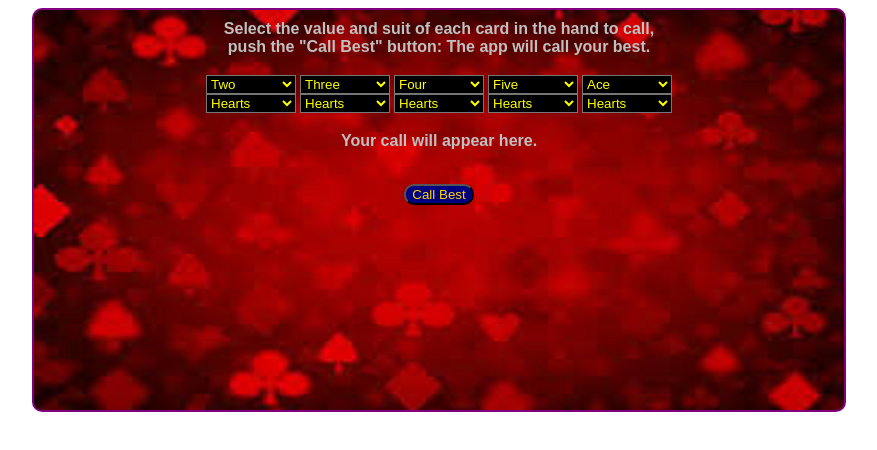
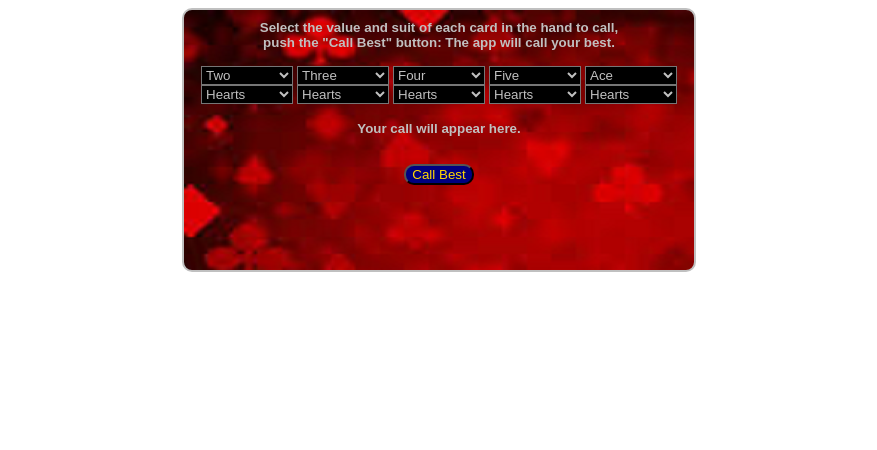
Before and after one commit to javalava666/dealerCall, a plain HTML site: page index.html in a window 1280 px wide. Shown: the whole page, without its empty margins (201-1078 px from the left). Drawn offline with Linux system fonts and the light colour scheme.

Commit message:
Update css
change sizing

```diff
--- a/index.css
+++ b/index.css
@@ -1,13 +1,13 @@
 #container {
   background-image: url("bg.png");
-  width: 800px;
-  height: 390px;
+  width: 500px;
+  height: 250px;
   margin: 0 auto;
   text-align: center;
   font-family: Arial, sans-serif;
-  font-size: 12pt;
+  font-size: 10pt;
   font-weight: bold;
-  border: 2px double purple;
+  border: 2px double silver;
   border-radius: 10px;
   padding: 5px}
 table {
@@ -18,8 +18,8 @@ input {
   color: gold}
 select {
   background: black;
-  color: yellow;
-  width: 90px}
+  color: silver;
+  width: 92px}
 p, #out {
   margin-top: 5px;
   color: silver}
```
